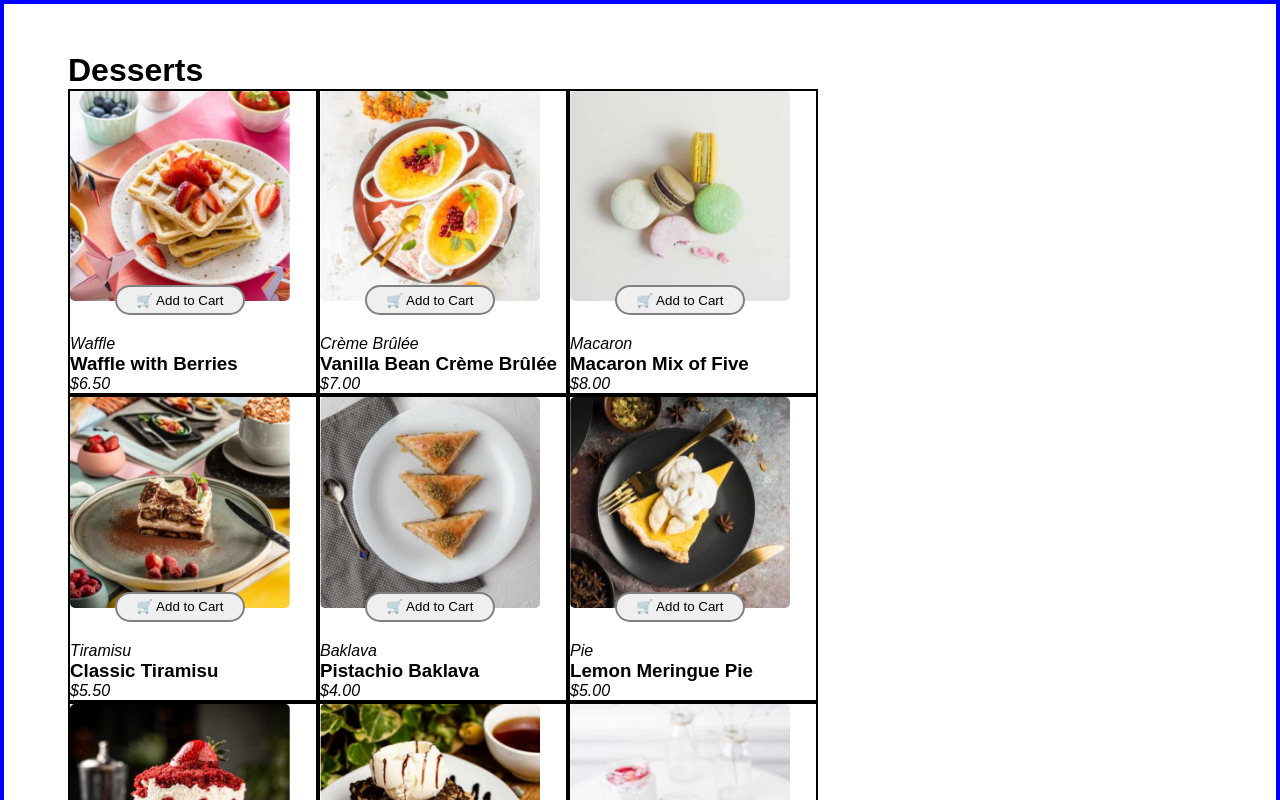
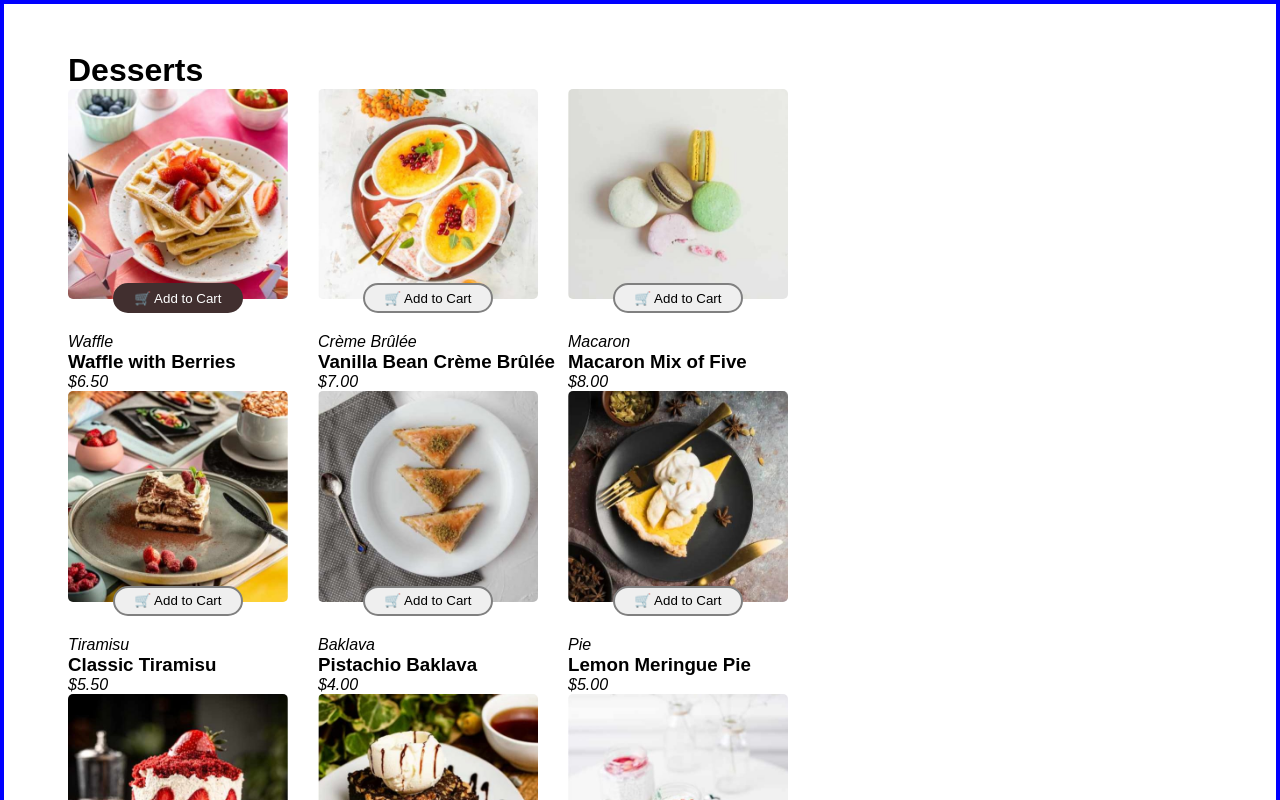
Before and after one commit to Tayobonferejo/cart-react, a React (Create React App) app: page / in a window 1280 px wide. In both pictures the pointer is over the button 180 px from the left and 300 px from the top of the page. Shown: the top 800 px of the page. Built offline with nearby package versions, Linux system fonts and the light colour scheme.

Commit message:
styling card

```diff
--- a/src/Product.css
+++ b/src/Product.css
@@ -1,5 +1,4 @@
 .coffee-choice {
-    border: 2px solid black;
     width: 250px;
 }
 
@@ -24,3 +23,10 @@ img {
     bottom: 20px;
     border: 2px solid gray;
 }
+
+.cart-button:hover {
+    background-color: rgb(65, 47, 47);
+    color: #ffffff;
+    border: none;
+
+}
```
